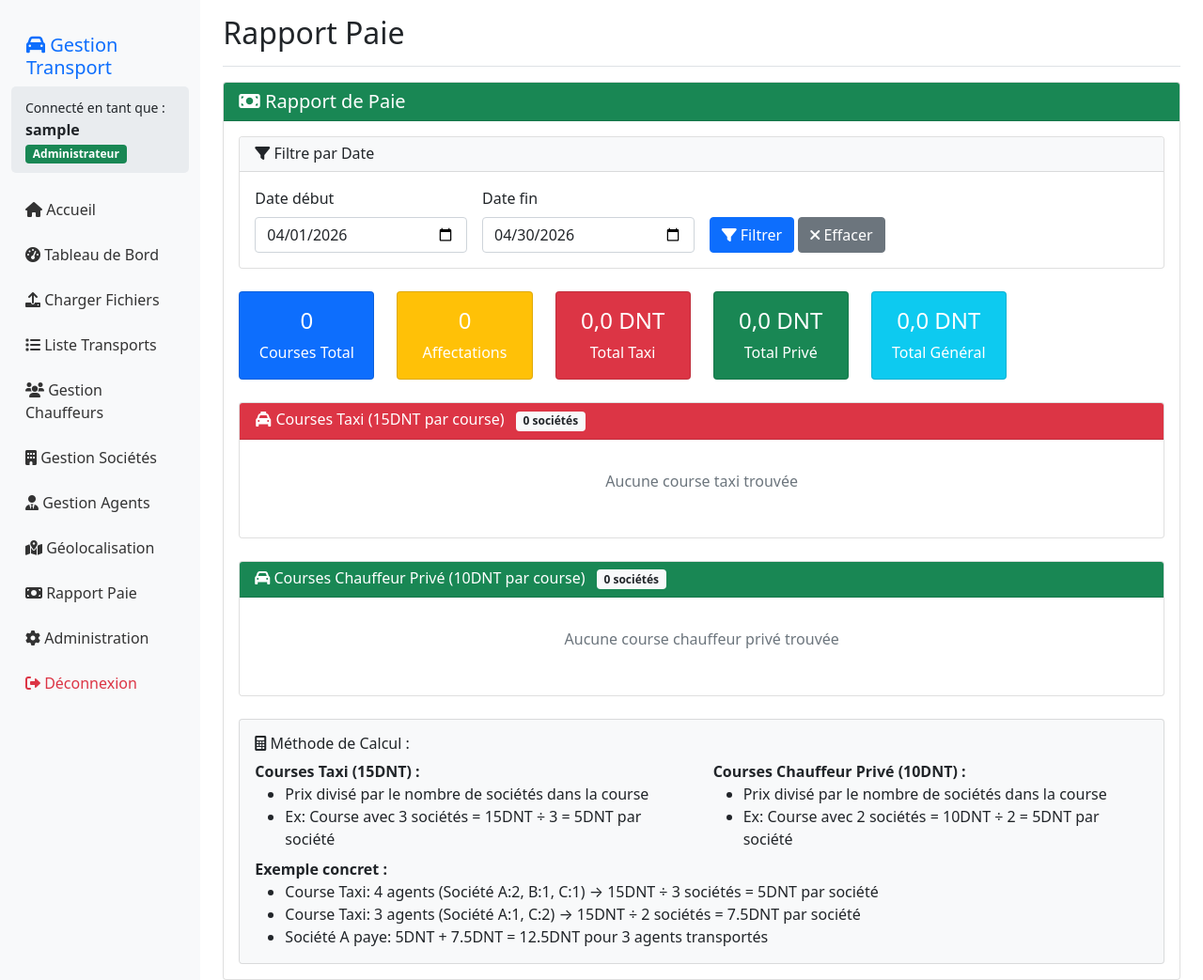
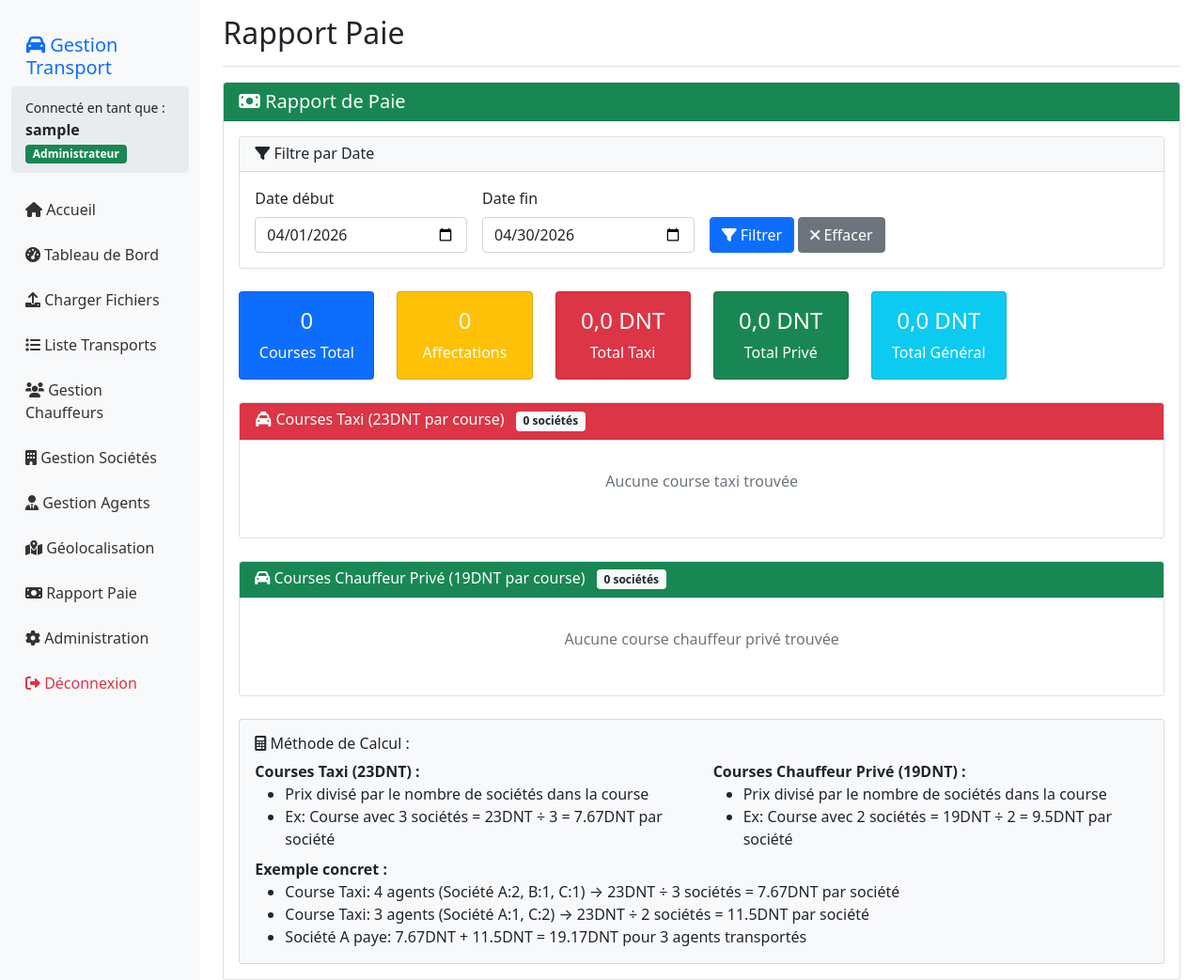
Before and after one commit to Bayrem98/navette, a Django app: page /paie/ in a window 1280 px wide. Shown: the whole page at 94% size. Run offline with Django 4.2, Linux system fonts and the light colour scheme; the visitor is signed in with stand-in values (Sample User, id 1); data that the repository does not hold is empty.

Commit message:
changed many text in paie file for methode calcul

```diff
--- a/templates/gestion/paie.html
+++ b/templates/gestion/paie.html
@@ -97,7 +97,7 @@
                         <div class="card">
                             <div class="card-header bg-danger text-white">
                                 <h6 class="card-title mb-0">
-                                    <i class="fas fa-taxi"></i> Courses Taxi (15DNT par course)
+                                    <i class="fas fa-taxi"></i> Courses Taxi (23DNT par course)
                                     <span class="badge bg-light text-dark ms-2">{{ stats_taxi|length }} sociétés</span>
                                 </h6>
                             </div>
@@ -146,7 +146,7 @@
                         <div class="card">
                             <div class="card-header bg-success text-white">
                                 <h6 class="card-title mb-0">
-                                    <i class="fas fa-car"></i> Courses Chauffeur Privé (10DNT par course)
+                                    <i class="fas fa-car"></i> Courses Chauffeur Privé (19DNT par course)
                                     <span class="badge bg-light text-dark ms-2">{{ stats_prive|length }} sociétés</span>
                                 </h6>
                             </div>
@@ -197,17 +197,17 @@
                                 <h6><i class="fas fa-calculator"></i> Méthode de Calcul :</h6>
                                 <div class="row">
                                     <div class="col-md-6">
-                                        <strong>Courses Taxi (15DNT) :</strong>
+                                        <strong>Courses Taxi (23DNT) :</strong>
                                         <ul class="mb-2">
                                             <li>Prix divisé par le nombre de sociétés dans la course</li>
-                                            <li>Ex: Course avec 3 sociétés = 15DNT ÷ 3 = 5DNT par société</li>
+                                            <li>Ex: Course avec 3 sociétés = 23DNT ÷ 3 = 7.67DNT par société</li>
                                         </ul>
                                     </div>
                                     <div class="col-md-6">
-                                        <strong>Courses Chauffeur Privé (10DNT) :</strong>
+                                        <strong>Courses Chauffeur Privé (19DNT) :</strong>
                                         <ul class="mb-2">
                                             <li>Prix divisé par le nombre de sociétés dans la course</li>
-                                            <li>Ex: Course avec 2 sociétés = 10DNT ÷ 2 = 5DNT par société</li>
+                                            <li>Ex: Course avec 2 sociétés = 19DNT ÷ 2 = 9.5DNT par société</li>
                                         </ul>
                                     </div>
                                 </div>
@@ -215,9 +215,9 @@
                                     <div class="col-md-12">
                                         <strong>Exemple concret :</strong>
                                         <ul class="mb-0">
-                                            <li>Course Taxi: 4 agents (Société A:2, B:1, C:1) → 15DNT ÷ 3 sociétés = 5DNT par société</li>
-                                            <li>Course Taxi: 3 agents (Société A:1, C:2) → 15DNT ÷ 2 sociétés = 7.5DNT par société</li>
-                                            <li>Société A paye: 5DNT + 7.5DNT = 12.5DNT pour 3 agents transportés</li>
+                                            <li>Course Taxi: 4 agents (Société A:2, B:1, C:1) → 23DNT ÷ 3 sociétés = 7.67DNT par société</li>
+                                            <li>Course Taxi: 3 agents (Société A:1, C:2) → 23DNT ÷ 2 sociétés = 11.5DNT par société</li>
+                                            <li>Société A paye: 7.67DNT + 11.5DNT = 19.17DNT pour 3 agents transportés</li>
                                         </ul>
                                     </div>
                                 </div>
```
